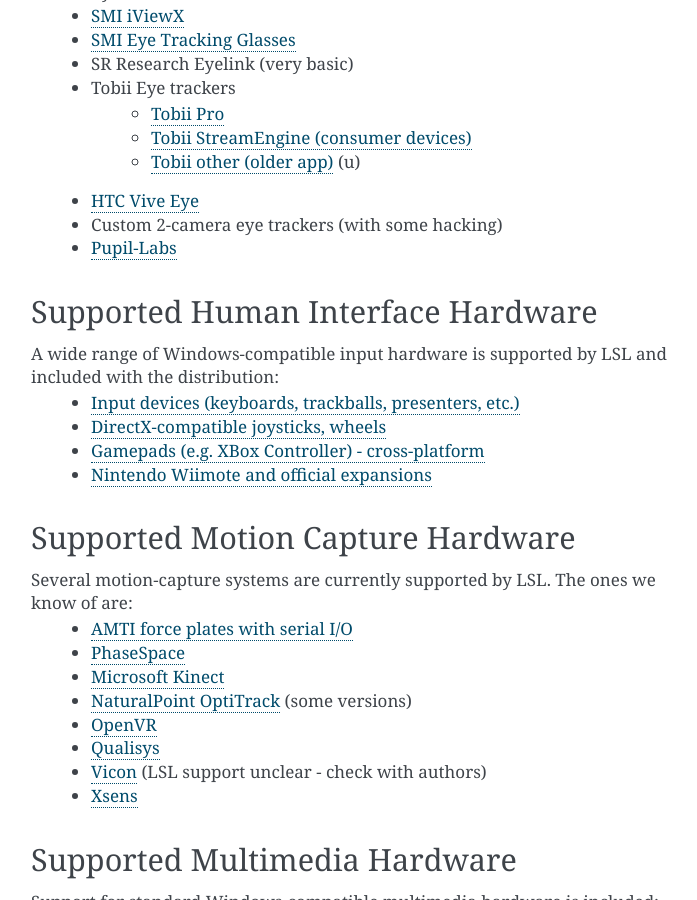
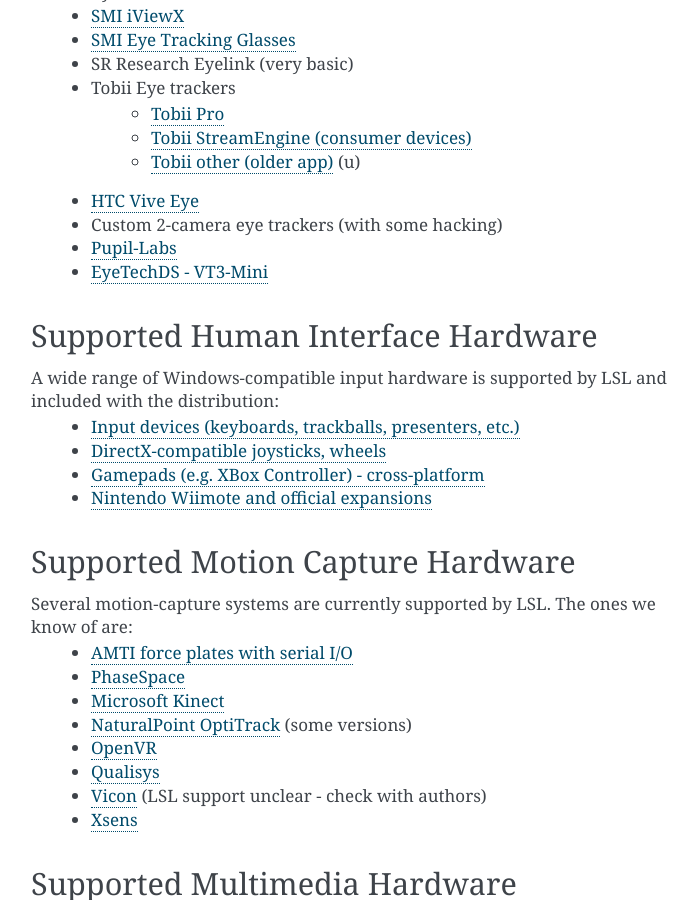
Before and after one commit to sccn/labstreaminglayer, a Sphinx documentation site: the page built from docs/info/supported_devices.rst, in a window 1280 px wide and 900 px high, scrolled down 2266 px. Shown: the whole window, without its empty margins (389-1086 px from the left). Built offline with Sphinx 7.4.7, drawn with Linux system fonts in a browser that asks for light colours.

Commit message:
Added Link to EyeTechDS VT3-Mini
Added a link to the EyeTechDS VT3-Mini App that was developed by Intheon
The following was added line 95 (under PupilLabs
* :lslrepo:`EyeTechDS - VT3-Mini <EyeTechDS>`

```diff
--- a/docs/info/supported_devices.rst
+++ b/docs/info/supported_devices.rst
@@ -92,6 +92,7 @@
   * `HTC Vive Eye <https://github.com/mit-ll/Signal-Acquisition-Modules-for-Lab-Streaming-Layer>`__
   * Custom 2-camera eye trackers (with some hacking)
   * :lslrepo:`Pupil-Labs <PupilLabs>`
+  * :lslrepo:`EyeTechDS - VT3-Mini <EyeTechDS>`
 
 Supported Human Interface Hardware
 **********************************
```
